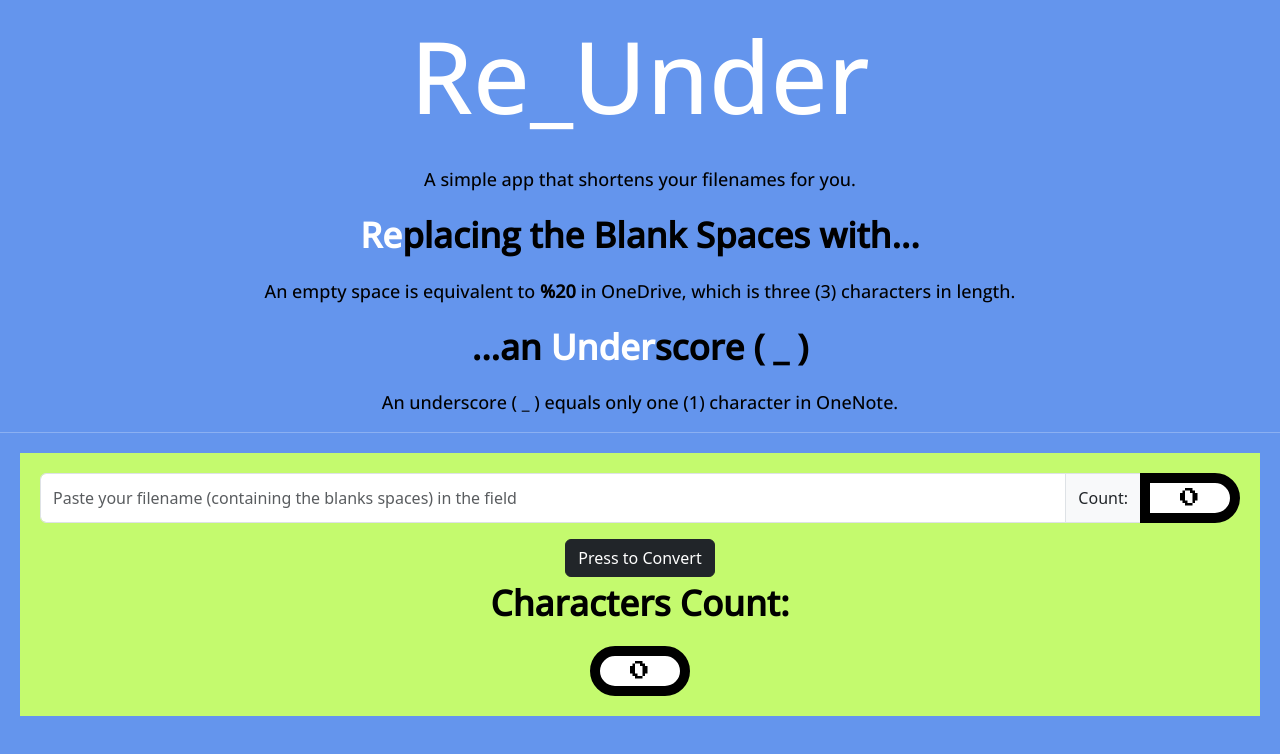
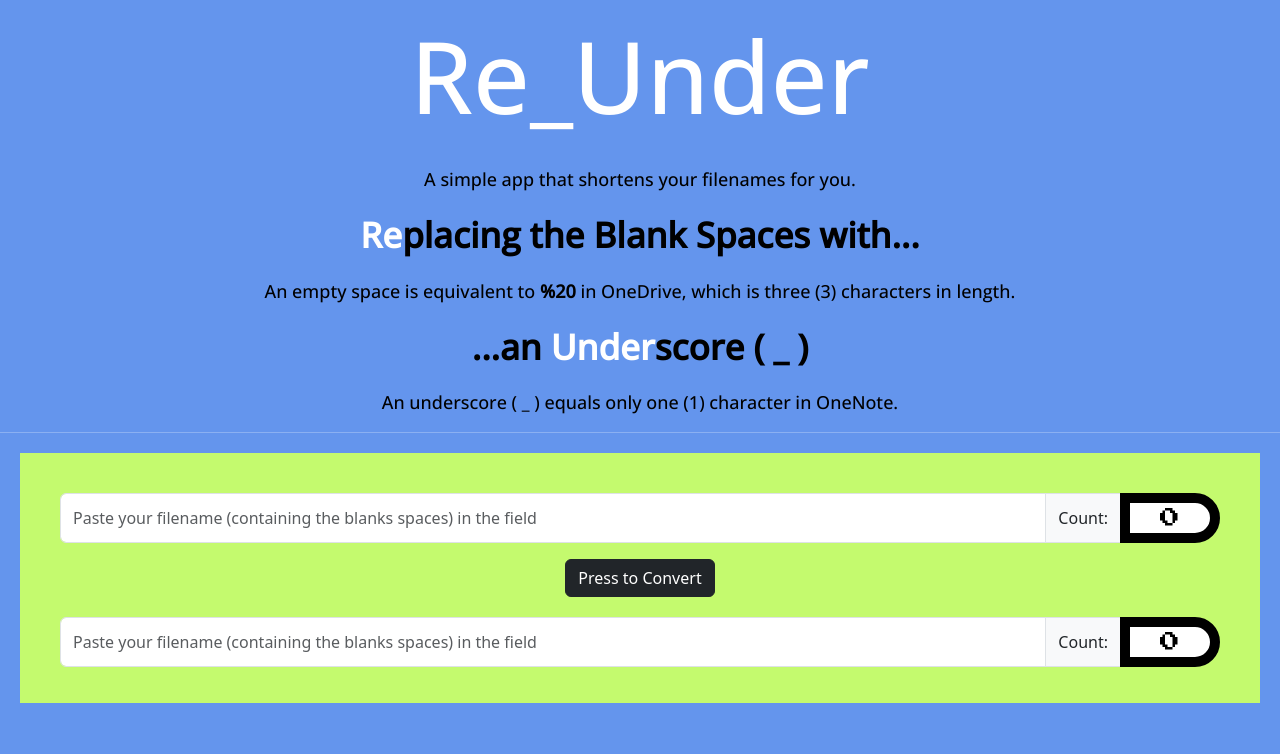
Before and after one commit to ak89mkii/c3-form-app, a website: page index.html in a window 1280 px wide. Drawn offline with nearby package versions, Linux system fonts and the light colour scheme.

Commit message:
Added bootstrap, inputs.

```diff
--- a/index.html
+++ b/index.html
@@ -42,13 +42,16 @@
                     <input class="input2" id="characterCountOld"  value=0>
                 </div>
             </form>
+
             <button type="button" class="btn btn-dark">Press to Convert</button>
 
-            <div>
-                <p class="mainTitleSub">Characters Count:</p>
+            <div class="input-group mb-3">
+                <input type="text" class="form-control" placeholder="Paste your filename (containing the blanks spaces) in the field" aria-label="Recipient's username" aria-describedby="basic-addon2">
+                    <span class="input-group-text" id="basic-addon2">
+                    Count:
+                    </span>
                 <input class="input2" id="characterCountOld"  value=0>
             </div>
-        </div>
 
         <script src="" async defer></script>
     </body>
--- a/style/stylesheet.css
+++ b/style/stylesheet.css
@@ -67,3 +67,8 @@ hr.rounded {
     border-radius: 30px;
     border-color: black;
 }
+
+.input-group {
+    margin: 20px;
+    width: auto;
+}
```
